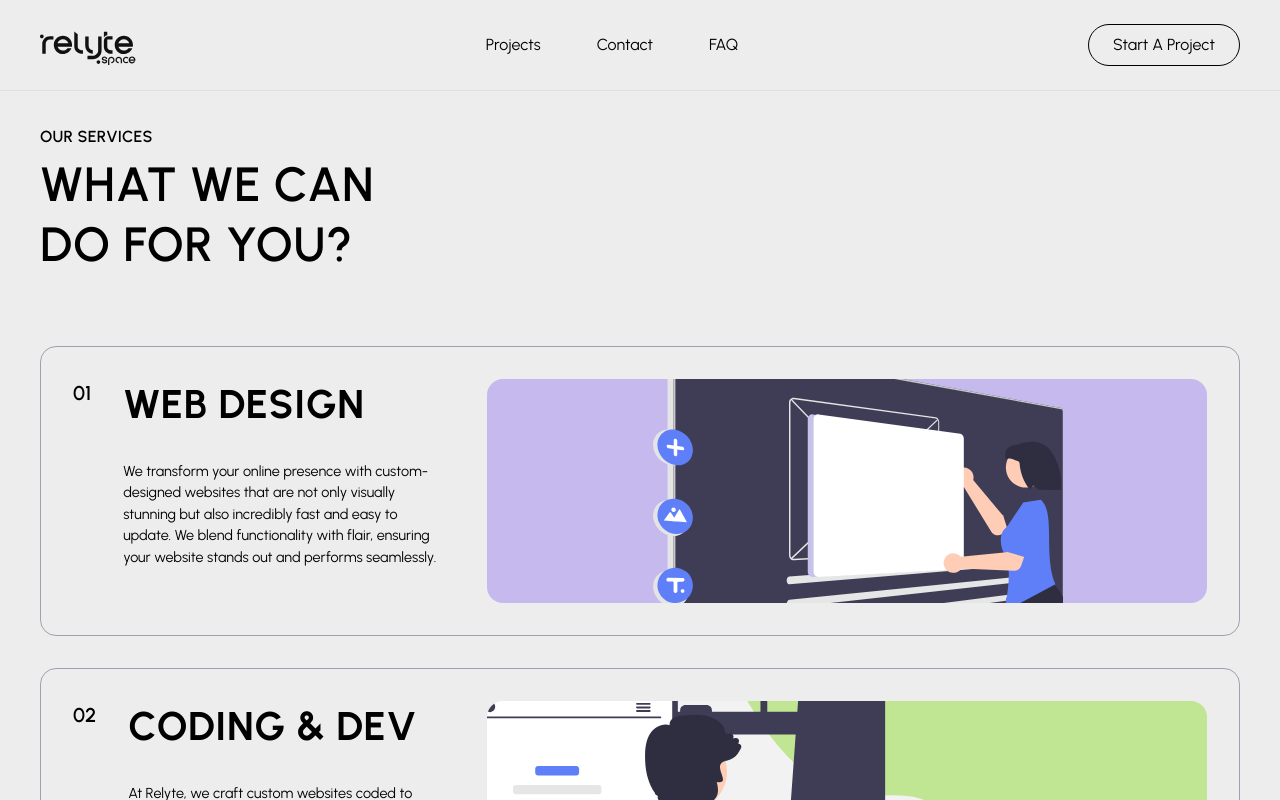
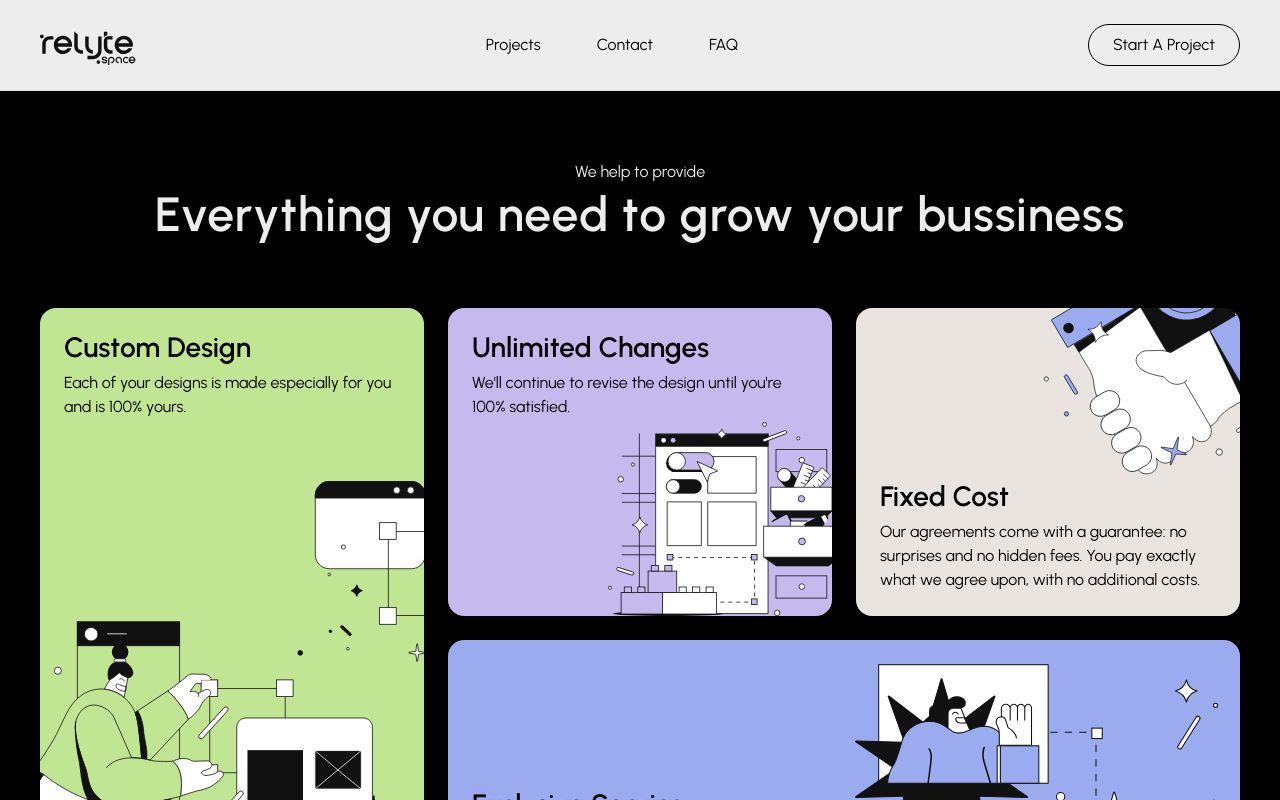
Before and after one commit to away1205/relyte-web, a Next.js app: page / in a window 1280 px wide. Shown: the top 800 px of the page. Built offline with nearby package versions, Linux system fonts and the light colour scheme.

Commit message:
add md:design to benefitsection

```diff
--- a/app/_components/BenefitSection.jsx
+++ b/app/_components/BenefitSection.jsx
@@ -8,26 +8,25 @@ import { FadeInAnim } from '../ui/Animation';
 function BenefitSection() {
   return (
     <section
-      className='min-h-screen bg-black flex flex-col w-screen items-center justify-center bg-cover bg-no-repeat bg-[center_bottom_-10rem]'
+      className='min-h-screen bg-black flex flex-col w-screen items-center justify-center bg-no-repeat bg-[center_bottom_-4rem] lg:bg-[center_bottom_-10rem] bg-[length:48rem_20rem] lg:bg-[length:90rem_37rem] max-lg:px-glob-25'
       style={{
         backgroundImage: `url(${bgBenefit.src})`,
-        backgroundSize: '90rem 37rem',
       }}
     >
-      <div className='flex flex-col max-screen items-center justify-center gap-[4rem] md:py-40'>
+      <div className='flex flex-col max-screen items-center justify-center gap-[4rem] py-28 lg:py-40'>
         <FadeInAnim direction='up' duration={1.5}>
           <div className='flex flex-col items-center'>
             <p className='text-white'>We help to provide</p>
-            <h2 className='text-white'>
+            <h2 className='text-white text-center'>
               Everything you need to grow your bussiness
             </h2>
           </div>
         </FadeInAnim>
 
         <FadeInAnim direction='down' duration={1.5}>
-          <div className='grid grid-cols-3 grid-rows-2 bento-grid'>
+          <div className='grid grid-cols-2 lg:grid-cols-3 grid-rows-2 gap-6'>
             <div
-              className='.custom-design-card bg-green row-span-2 rounded-2xl px-6 py-6 h-[80vh] bg-cover bg-no-repeat bg-[center_bottom_30%]'
+              className='.custom-design-card bg-green row-span-2 rounded-2xl px-6 py-6 h-[35rem] lg:h-[80vh] bg-cover bg-no-repeat bg-[center_bottom_30%]'
               style={{
                 backgroundImage: `url(${bgDesign.src})`,
                 backgroundSize: '30rem',
@@ -41,7 +40,7 @@ function BenefitSection() {
             </div>
 
             <div
-              className='.unlimited-changes-card bg-tertiary rounded-2xl px-6 py-6 bg-cover bg-no-repeat bg-[right_bottom_0rem]'
+              className='.unlimited-changes-card bg-tertiary rounded-2xl px-6 py-6 bg-cover bg-no-repeat bg-[right_bottom_-3rem] lg:bg-[right_bottom_0rem]'
               style={{
                 backgroundImage: `url(${bgChanges.src})`,
                 backgroundSize: '14rem',
@@ -54,7 +53,7 @@ function BenefitSection() {
             </div>
 
             <div
-              className='.fixed-cost-card bg-[#E9E4E0] rounded-2xl px-6 py-6 flex flex-col justify-end bg-cover bg-no-repeat bg-[right_top_0rem]'
+              className='.fixed-cost-card bg-[#E9E4E0] rounded-2xl px-6 py-6 flex flex-col justify-end bg-cover bg-no-repeat bg-[right_top_-1.3rem] lg:bg-[right_top_0rem]'
               style={{
                 backgroundImage: `url(${bgCost.src})`,
                 backgroundSize: '14rem',
@@ -69,10 +68,9 @@ function BenefitSection() {
             </div>
 
             <div
-              className='.exclusive-card bg-primary-100 col-span-2 rounded-2xl px-6 py-6 bg-cover bg-no-repeat bg-[right_bottom_0rem] flex flex-col justify-end'
+              className='.exclusive-card bg-primary-100 col-span-2 rounded-2xl px-6 py-6 bg-cover bg-no-repeat bg-[right_top_-3rem] lg:bg-[right_bottom_-4rem] md:bg-[length:20rem_20rem] lg:bg-[length:24.5rem_24.5rem] flex flex-col justify-end'
               style={{
                 backgroundImage: `url(${bgService.src})`,
-                backgroundSize: '24.5rem',
               }}
             >
               <h5 className='mb-2 font-semibold'>Exclusive Service</h5>
--- a/app/globals.css
+++ b/app/globals.css
@@ -129,9 +129,4 @@ body {
   .max-screen {
     max-width: 1200px;
   }
-
-  .bento-grid {
-    grid-template-areas: 'design changes cost' 'design service service';
-    gap: 1.5rem;
-  }
 }
--- a/app/page.js
+++ b/app/page.js
@@ -27,10 +27,10 @@ function Home() {
       {/* <Preloader /> */}
       <Header />
       {/* <HeroSection /> */}
-      <WhatWeDoSection />
-      {/* <ProjectSection />
+      {/* <WhatWeDoSection /> */}
+      {/* <ProjectSection /> */}
       <BenefitSection />
-      <FaqSection />
+      {/* <FaqSection />
       <CTASection />
       <Footer /> */}
     </main>
```
